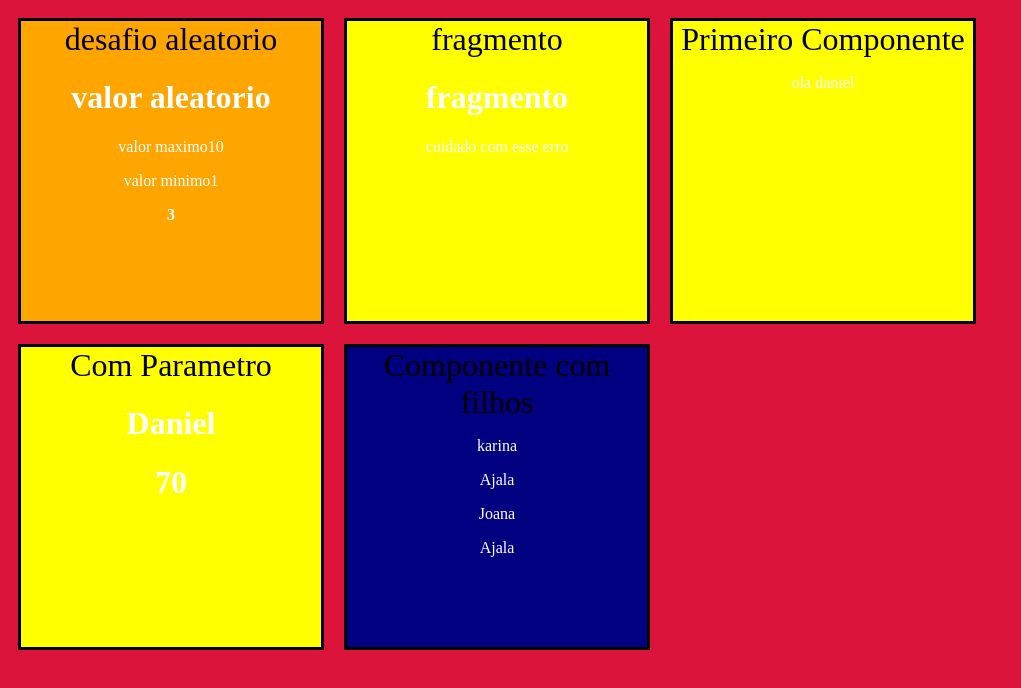
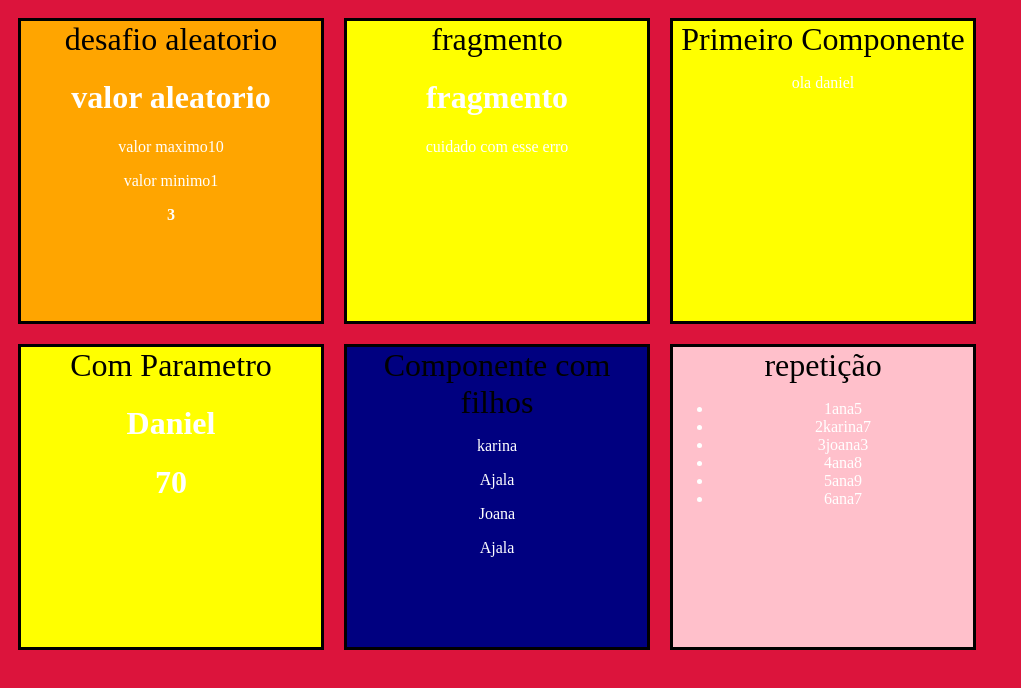
Before and after one commit to danielkaio/react, a React (Create React App) app in the folder my-app/: page / in a window 1280 px wide. Shown: the top 688 px of the page, without its empty margins (0-1021 px from the left). Built offline with nearby package versions, Linux system fonts and the light colour scheme.

Commit message:
atualização repetição

```diff
--- a/my-app/src/components/App.js
+++ b/my-app/src/components/App.js
@@ -8,6 +8,7 @@ import Card from '../components/telas/Card'
 import '../components/telas/Card'
 import Famila from '../components/Familia'
 import FamiliaMembro from '../components/FamiliaMembro'
+import ListaAlunos from '../components/ListaAlunos'
 
 
 
@@ -35,8 +36,11 @@ const app = (props) => {
         <Famila sobrenome ="Ajala">
         <FamiliaMembro nome="karina"></FamiliaMembro>
         <FamiliaMembro nome="Joana"></FamiliaMembro>
+        </Famila>
+        </Card>
 
-        </Famila>
+        <Card color="pink" titulo="repetição ">
+        <ListaAlunos></ListaAlunos>
         </Card>
       </div>
     </div>
--- /dev/null
+++ b/my-app/src/components/ListaAlunos.js
@@ -0,0 +1,30 @@
+import React from 'react'
+import alunos from '../data/alunos'
+
+
+const lista = () => {
+
+    const itens = alunos.map((aluno) => {
+        return (
+            <li key={aluno.id}>
+                {aluno.id}
+                {aluno.nome}
+                {aluno.nota}
+
+            </li>
+        )
+
+    })
+    return (
+
+        <div>
+            <ul>
+                {itens}
+
+            </ul>
+
+        </div>
+    )
+}
+
+export default lista
--- /dev/null
+++ b/my-app/src/data/alunos.js
@@ -0,0 +1,11 @@
+
+const alunos = [
+    { id: '1', nome: 'ana', nota:5 },
+    { id: '2', nome: 'karina', nota: 7 },
+    { id: '3', nome: 'joana', nota: 3 },
+    { id: '4', nome: 'ana', nota: 8 },
+    { id: '5', nome: 'ana', nota: 9 },
+    { id: '6', nome: 'ana', nota: 7 }
+]
+
+export default alunos
```
Also changed, not shown: 1 other file (tests, documents, lock files or other folders).
